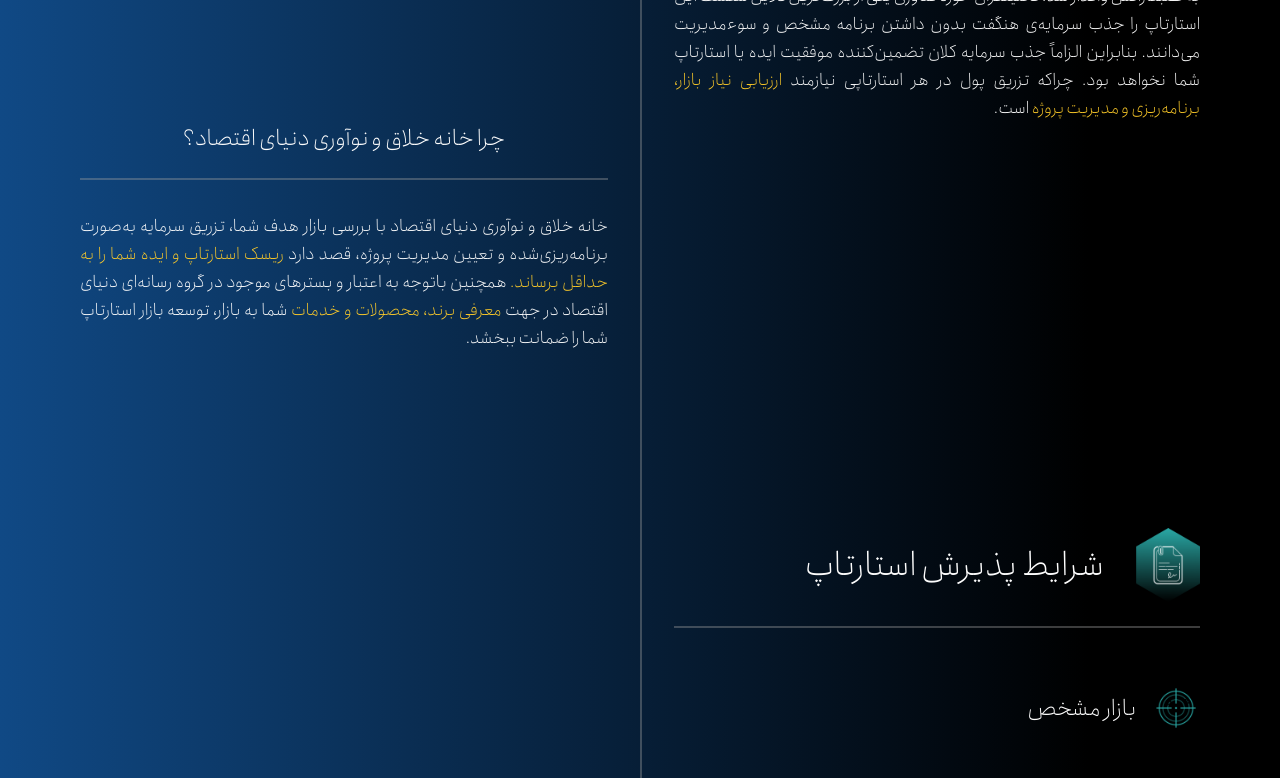
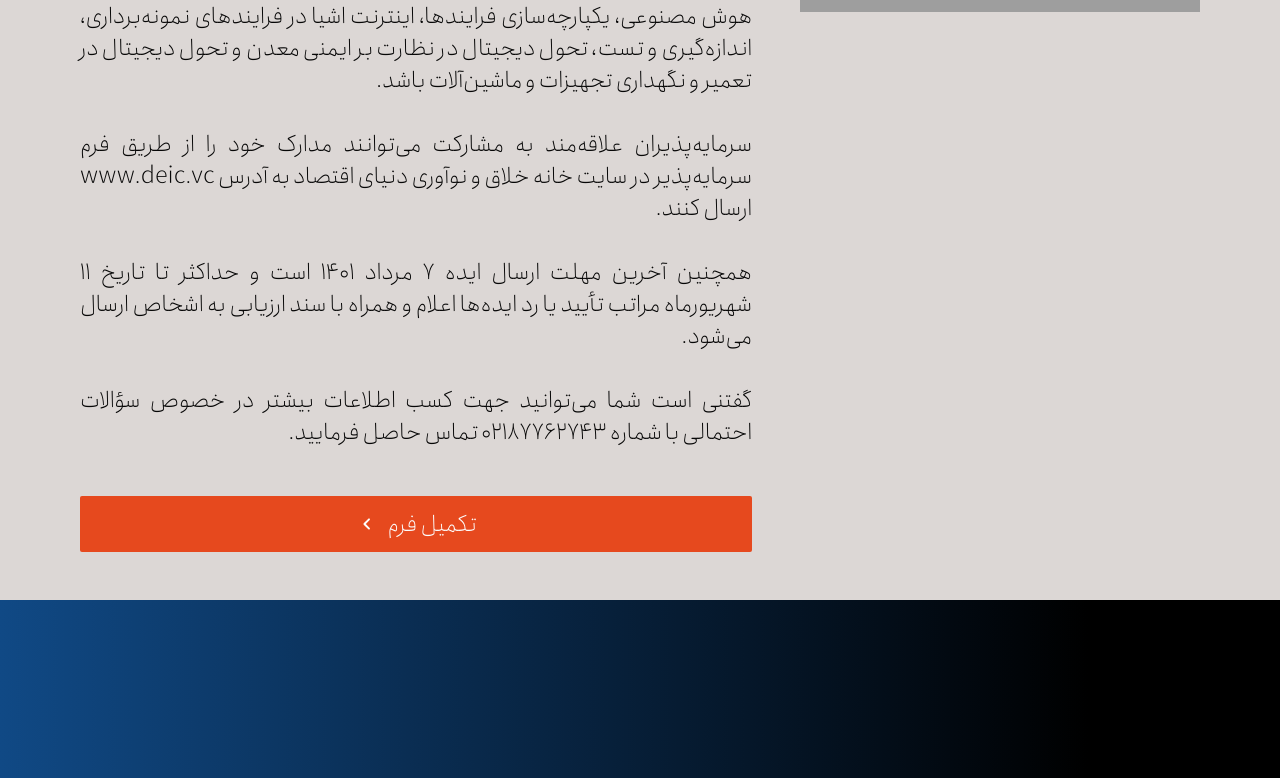
Before and after one commit to MaryamTaslimi/de-front, a Next.js app: page /startup in a window 1280 px wide. Shown: the part 1059-1837 px from the top of the page. Built offline with nearby package versions, Linux system fonts and the light colour scheme; grey boxes are pictures that could not be loaded; what tailwindcss-rtl would draw is missing.

Commit message:
banner added

```diff
--- /dev/null
+++ b/components/Common/BannerHeader.js
@@ -0,0 +1,20 @@
+import KeyboardArrowLeftRoundedIcon from '@mui/icons-material/KeyboardArrowLeftRounded';
+import Link from "next/link";
+
+export default function BannerHeader() {
+    return (
+        <div className = "flex flex-col xl:flex-row bg-[#DCD7D5] py-8 px-4 md:px-20 font-light gap-6 items-start xl:items-center">
+            <img src = {"/common/bannerHeader.png"} className = "hidden xl:block w-28 h-auto" alt={""}/>
+            <div className = {"flex flex-col gap-6 xl:gap-2 grow"}>
+                <p className={"text-[#E6491E] text-2xl md:text-5xl"}>فراخوان جذب ایده و استارتاپ در حوزه معدن</p>
+                <p className={"text-[#2A3470] text-lg md:text-2xl"}>همایش معدن کاری دیجیتال ۱۴۰۱ - ۲۱ الی ۲۳ شهریور</p>
+            </div>
+            <Link href={"/startup"}>
+                <a className={"flex flex-row items-center justify-center gap-2 text-[#E6491E]"}>
+                    <p className={"text-base md:text-2xl"}>اطلاعات بیشتر</p>
+                    <KeyboardArrowLeftRoundedIcon/>
+                </a>
+            </Link>
+        </div>
+    )
+}
--- a/components/Common/Header.js
+++ b/components/Common/Header.js
@@ -3,9 +3,10 @@ import CloseIcon from '@mui/icons-material/Close';
 import MenuIcon from '@mui/icons-material/Menu';
 import {Transition} from '@headlessui/react'
 import {useState} from "react";
+import BannerHeader from "./BannerHeader";
 
 const navigation = [
-    {name: 'سرمایه‌گذاران', href: 'investor'},
+    {name: 'سرمایه‌گذاران', href: '/investor'},
     {name: 'شراکت استراتژیک', href: '/partnership'},
     {name: 'سرمایه‌پذیر', href: '/startup'},
     {name: 'درباره ما', href: '/about-us'},
--- a/components/Home/HeroText.js
+++ b/components/Home/HeroText.js
@@ -12,7 +12,7 @@ export default function HeroText() {
                     <p className = {styles.new + " opacity-0 text-accent font-light text-5xl -mt-12"}>از اینجا شروع شد</p>
                 </div>
             </div>
-            <div className={"absolute right-[47.19%] top-32"}>
+            <div className={"absolute right-[47.19%] top-64"}>
                 <Image src = "/home/lamp-on.png" className = {styles.img + " opacity-25 duration-700 ease-out"}
                        width = {100}
                        height = {100} alt = "hover"/>
--- /dev/null
+++ b/components/Startup/StartupBanner.js
@@ -0,0 +1,44 @@
+import Link from "next/link";
+import KeyboardArrowLeftRoundedIcon from "@mui/icons-material/KeyboardArrowLeftRounded";
+
+export default function StartupBanner() {
+    return (
+        <div
+            className = {"flex flex-col xl:flex-row items-center xl:items-start justify-between mt-24 font-light bg-[#DCD7D5] gap-12 py-12 px-6 sm:px-20"}>
+            <img src = {"/startup/startupBanner.png"} className = {"max-w-xl h-auto"}/>
+            <div className = {"flex flex-col justify-center grow gap-12"}>
+                <p className = {"text-[#E6491E] text-2xl lg:text-4xl text-center"}>خانه خلاق و نوآوری دنیای اقتصاد برگزار
+                    می‌کند؛<br/>
+                    فراخوان جذب ایده و استارت‌آپ در حوزه معدن</p>
+                <p className = {"text-justify text-base lg:text-2xl text-shades-100"}>
+                    در حاشیه همایش معدن‌کاری دیجیتال 1401، خانه خلاق و نوآوری دنیای اقتصاد برای ایده‌ها و استارتاپ‌های
+                    حوزه معدن جذب سرمایه می‌کند.
+                    <br/>
+                    <br/>
+                    به گزارش روابط‌عمومی خانه خلاق و نوآوری دنیای اقتصاد، موضوع این ایده‌ها و استارتاپ‌ها می‌بایست در
+                    زمینه‌هایی همچون زیرساخت‌های معدن‌کاری دیجیتال، هوش مصنوعی، یکپارچه‌سازی فرایندها، اینترنت اشیا در
+                    فرایندهای نمونه‌برداری، اندازه‌گیری و تست، تحول دیجیتال در نظارت بر ایمنی معدن و تحول دیجیتال در
+                    تعمیر و نگهداری تجهیزات و ماشین‌آلات باشد.
+                    <br/>
+                    <br/>
+                    سرمایه‌پذیران علاقه‌مند به مشارکت می‌توانند مدارک خود را از طریق فرم سرمایه‌پذیر در سایت خانه خلاق و
+                    نوآوری دنیای اقتصاد به آدرس www.deic.vc ارسال کنند.
+                    <br/>
+                    <br/>
+                    همچنین آخرین مهلت ارسال ایده 7 مرداد 1401 است و حداکثر تا تاریخ 11 شهریورماه مراتب تأیید یا رد
+                    ایده‌ها اعلام و همراه با سند ارزیابی به اشخاص ارسال می‌شود.
+                    <br/>
+                    <br/>
+                    گفتنی است شما می‌توانید جهت کسب اطلاعات بیشتر در خصوص سؤالات احتمالی با شماره 02187762743 تماس حاصل
+                    فرمایید.
+                </p>
+                    <a
+                        href = "#form"
+                        className = "flex flex-row items-center justify-center gap-2 bg-[#E6491E] w-full h-14 border border-transparent rounded-sm text-2xl font-light text-shades-10">
+                        <p className={"text-base lg:text-2xl"}>تکمیل فرم</p>
+                        <KeyboardArrowLeftRoundedIcon/>
+                    </a>
+            </div>
+        </div>
+    )
+}
--- a/pages/index.js
+++ b/pages/index.js
@@ -13,6 +13,7 @@ import Header from "../components/Common/Header";
 import MainFormSection from "../components/Home/MainFormSection";
 import MobileHero from "../components/Home/MobileHero";
 import ServicesExpandMobile from "../components/Home/ServicesExpandMobile";
+import BannerHeader from "../components/Common/BannerHeader";
 
 export default function Home() {
     return (
@@ -23,6 +24,8 @@ export default function Home() {
                     <meta name = "description" content = "مرکز فناوری دنیای اقتصاد"/>
                     <link rel = "icon" href = "/common/logo.png"/>
                 </Head>
+                <BannerHeader/>
+
                 <Hero/>
 
                 <div className = {"lg:hidden"}>
--- a/pages/startup.js
+++ b/pages/startup.js
@@ -9,6 +9,7 @@ import ChevronForm from "../components/Common/ChevronForm";
 import StartupFormContainer from "../components/Startup/StartupFormContainer";
 import Path from "../components/Startup/Path";
 import MainTextMobile from "../components/Startup/MainTextMobile";
+import StartupBanner from "../components/Startup/StartupBanner";
 
 export default function Startup() {
     return (
@@ -22,10 +23,12 @@ export default function Startup() {
                 <HeroInner number = {3} title = {"سرمایه‌پذیر"}
                            body = {"شرکت‌های دانش‌بنیان، ایده‌پردازان و گروه‌های استارتاپی"}/>
                 <main className = {styles.main}>
+                    <StartupBanner/>
+
                     <div className = {"py-12 px-6 sm:px-20"}>
                         <div className={"hidden lg:block"}>
-                            <Gap/>
                         </div>
+                        <Gap/>
                         <MainText/>
                         <MainTextMobile/>
                         <Gap/>
```
Also changed, not shown: public/common/bannerHeader.png (added), 1 other file (tests, documents, lock files or other folders).
